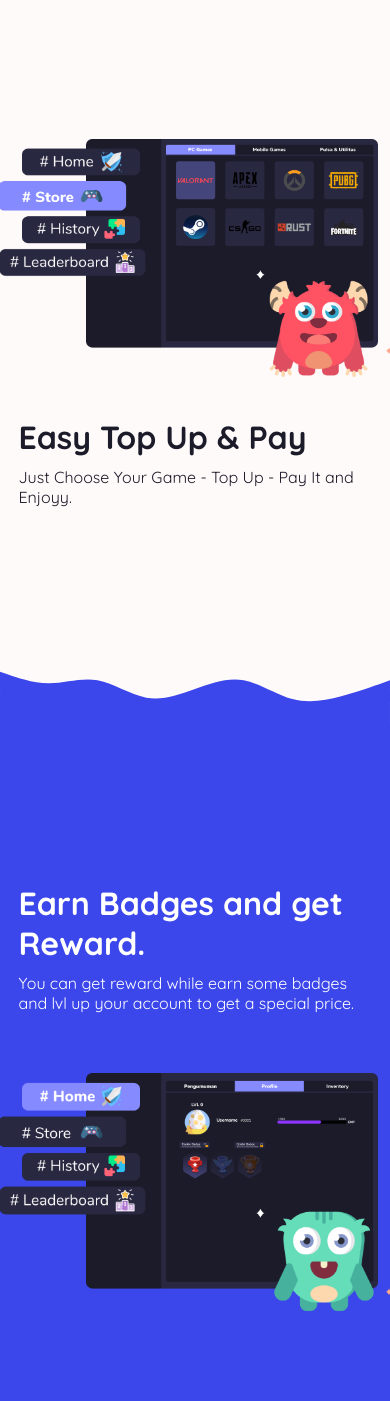
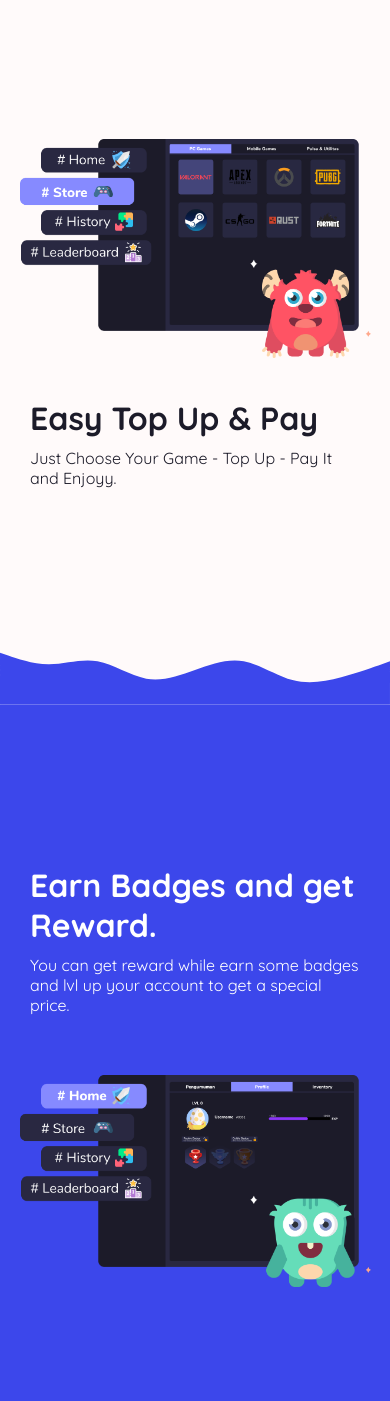
Before and after one commit to codarel/codarel.github.io, a PHP site: page / in a window 390 px wide. Shown: the part 641-2042 px from the top of the page. After the commit the page ends 1928 px from the top, so only its background shows below. Run offline with PHP 8.4, Linux system fonts and the light colour scheme.

Commit message:
memperbaiki responsive landing page

```diff
--- a/css/index.css
+++ b/css/index.css
@@ -339,17 +336,22 @@
   flex-direction: column;
   justify-content: center;
 }
-.curve{
-  background: #FFFAFA;
+.curve {
+  background: #fffafa;
 }
 
-.curve svg{
+.curve svg {
   display: block;
 }
 
 /* Mobile Content 2 Styling */
-@media screen and (max-width: 960px){
-.content2_container{
+@media screen and (max-width: 960px) {
+  .content2 {
+    width: 100%;
+    object-fit: cover;
+  }
+
+  .content2_container {
     display: grid;
     grid-template-columns: 1fr;
     align-items: center;
@@ -361,19 +363,19 @@
     padding-left: 0px;
   }
 
-.content2_img_card img{
-  width:393.15px ;
-  height: 237.6px;
+  .content2_img_card img {
+    width: 90%;
+    height: auto;
   }
 
-.content2_content{
+  .content2_content {
     justify-content: center;
     align-items: center;
     margin-bottom: 20px;
     padding: 30px;
   }
 
-.content2_img_card{
+  .content2_img_card {
     display: flex;
     justify-content: center;
   }
@@ -424,8 +426,12 @@
 }
 
 /* Mobile Content 3 Styling */
-@media screen and (max-width: 960px){
-  .content3_container{
+@media screen and (max-width: 960px) {
+  .content3 {
+    width: 100%;
+    object-fit: cover;
+  }
+  .content3_container {
     display: grid;
     grid-template-columns: 1fr;
     align-items: center;
@@ -437,19 +443,19 @@
     padding-left: 0px;
   }
 
-  .content3_img_card img{
-    width:393.15px ;
-    height: 237.6px;
+  .content3_img_card img {
+    width: 90%;
+    height: auto;
   }
 
-  .content3_content{
+  .content3_content {
     justify-content: center;
     align-items: center;
     margin-bottom: 20px;
     padding: 30px;
   }
 
-  .content3_img_card{
+  .content3_img_card {
     display: flex;
     justify-content: center;
   }
--- a/index.html
+++ b/index.html
@@ -5,7 +5,7 @@
     <meta charset="UTF-8">
     <meta http-equiv="X-UA-Compatible" content="IE=edge">
     <meta name="viewport" content="width=device-width, initial-scale=1.0">
-    <title>Document</title>
+    <title>Landing page</title>
     <link rel="stylesheet" href="css/index.css?v1" type="text/css">
 </head>
 
@@ -40,7 +40,8 @@
     <div class="content1" id="home">
         <div class="content1_container">
             <h1 class="content1_heading">Safe and best to Top Up Game Credits.</h1>
-            <p class="content1_desc">Here is your best choice for Fast, Easy and Safe purchase of game credits. don't hesitate anymore. Come on, buy it.</p>
+            <p class="content1_desc">Here is your best choice for Fast, Easy and Safe purchase of game credits. don't
+                hesitate anymore. Come on, buy it.</p>
             <a href="registrasi.html">
                 <button class="content1_btn">Register Now</button>
             </a>
@@ -50,7 +51,7 @@
     <!-- Content 2 About Section-->
     <div class="content2" id="about">
         <div class="content2_container">
-            <div class="content2_img_container" >
+            <div class="content2_img_container">
                 <div class="content2_img_card">
                     <img src="img/content2.png" alt="#about">
                 </div>
@@ -64,7 +65,9 @@
 
     <div class="curve">
         <svg xmlns="http://www.w3.org/2000/svg" viewBox="0 0 1440 320">
-            <path fill="#3C47EB" fill-opacity="1" d="M0,128L30,138.7C60,149,120,171,180,170.7C240,171,300,149,360,160C420,171,480,213,540,224C600,235,660,213,720,192C780,171,840,149,900,160C960,171,1020,213,1080,229.3C1140,245,1200,235,1260,218.7C1320,203,1380,181,1410,170.7L1440,160L1440,320L1410,320C1380,320,1320,320,1260,320C1200,320,1140,320,1080,320C1020,320,960,320,900,320C840,320,780,320,720,320C660,320,600,320,540,320C480,320,420,320,360,320C300,320,240,320,180,320C120,320,60,320,30,320L0,320Z"></path>
+            <path fill="#3C47EB" fill-opacity="1"
+                d="M0,128L30,138.7C60,149,120,171,180,170.7C240,171,300,149,360,160C420,171,480,213,540,224C600,235,660,213,720,192C780,171,840,149,900,160C960,171,1020,213,1080,229.3C1140,245,1200,235,1260,218.7C1320,203,1380,181,1410,170.7L1440,160L1440,320L1410,320C1380,320,1320,320,1260,320C1200,320,1140,320,1080,320C1020,320,960,320,900,320C840,320,780,320,720,320C660,320,600,320,540,320C480,320,420,320,360,320C300,320,240,320,180,320C120,320,60,320,30,320L0,320Z">
+            </path>
         </svg>
     </div>
 
```
Also changed, not shown: other parts of css/index.css (+71 -74 lines). Lines whose indentation alone changed are shown as unchanged.
